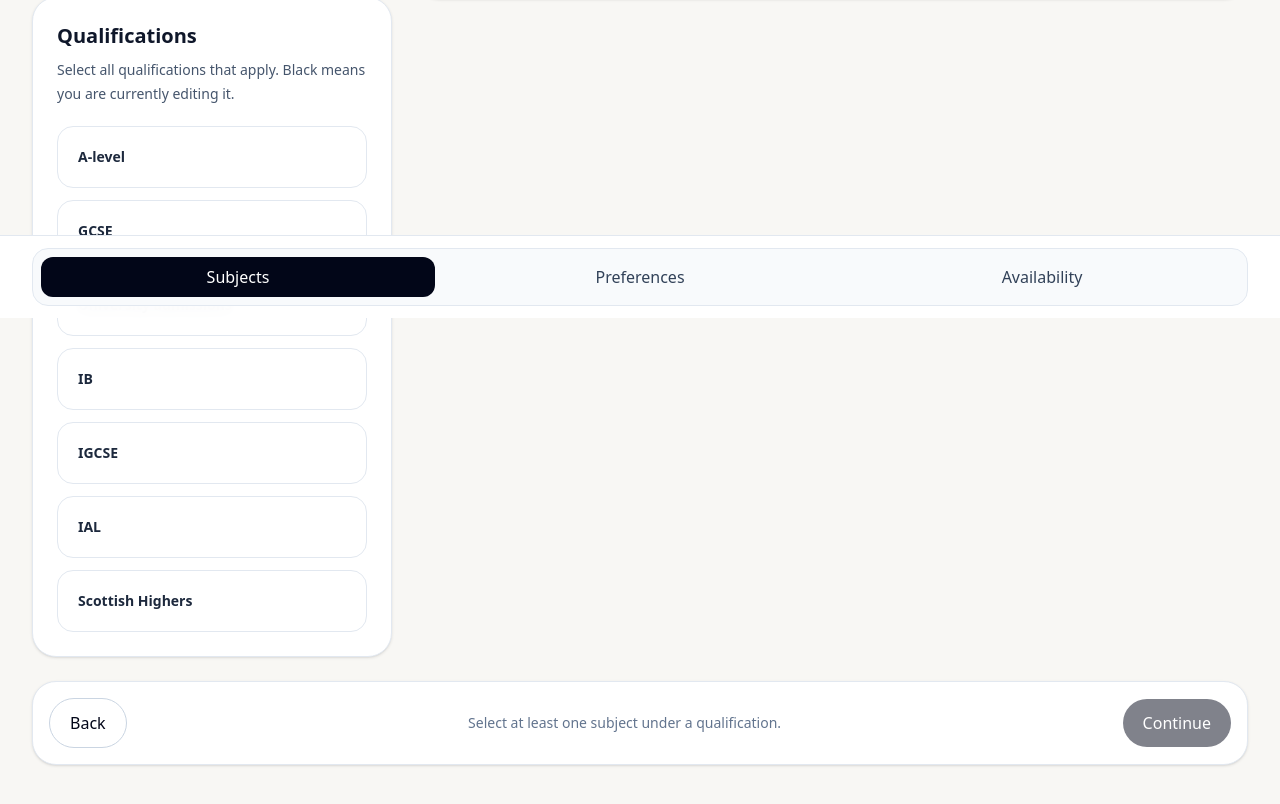
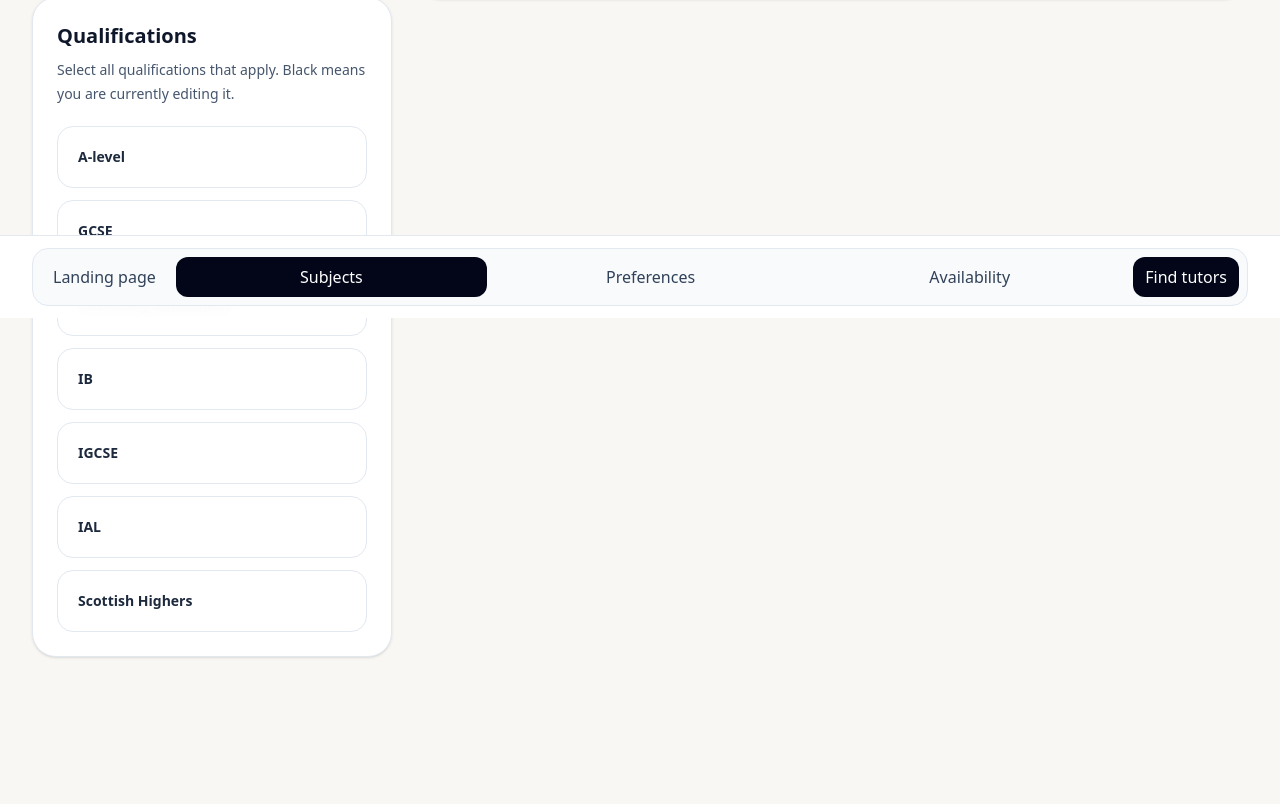
Before and after one commit to LogicGate-Admissions/tutoring-website, a Next.js app in the folder frontend/: page /student/onboarding/subjects in a window 1280 px wide. Shown: the part 482-1286 px from the top of the page. After the commit the page ends 1251 px from the top, so only its background shows below. Built offline with nearby package versions, Linux system fonts and the light colour scheme.

Commit message:
feat(onboarding tabs): landing page and find tutors on bottom [tus24]

```diff
--- a/frontend/src/domains/students/learning-profile/components/StudentAvailabilityStep.tsx
+++ b/frontend/src/domains/students/learning-profile/components/StudentAvailabilityStep.tsx
@@ -1,13 +1,11 @@
 'use client';
 
 import { useMemo, useState } from 'react';
-import { useRouter } from 'next/navigation';
 import { Badge } from '@/shared/components/Badge';
 import { Button } from '@/shared/components/Button';
 import { Card } from '@/shared/components/Card';
 import { Container } from '@/shared/components/Container';
 import { PageHeader } from '@/shared/components/PageHeader';
-import { ROUTES } from '@/shared/constants/routes';
 import { OptionCard } from '@/domains/students/learning-profile/components/OptionCard';
 import { StudentAvailabilityGrid } from '@/domains/students/learning-profile/components/StudentAvailabilityGrid';
 import { StudentOnboardingSectionBar } from '@/domains/students/learning-profile/components/StudentOnboardingSectionBar';
@@ -76,7 +74,6 @@ function getInitialSelectedPresetIds(savedAvailability: TimeBlock[]) {
  * Availability blocks need to stay readable, so overlapping times are merged.
  */
 export function StudentAvailabilityStep() {
-  const router = useRouter();
   const storedProfile = getStoredLearningProfile();
 
   const [selectedPresetIds, setSelectedPresetIds] = useState<string[]>(
@@ -188,11 +185,6 @@ export function StudentAvailabilityStep() {
     setSelectedBlockId(null);
   }
 
-  function finishOnboarding() {
-    updateStoredLearningProfile({ availability });
-    router.push(ROUTES.studentTutors);
-  }
-
   function saveDraftProfile() {
     updateStoredLearningProfile({ availability });
   }
@@ -295,14 +287,6 @@ export function StudentAvailabilityStep() {
                 These times will be used when you request a trial session.
               </p>
             </div>
-
-            <div className="flex flex-wrap gap-3">
-              <Button variant="secondary" href={ROUTES.studentOnboardingPreferences}>
-                Back
-              </Button>
-
-              <Button onClick={finishOnboarding}>Find tutors</Button>
-            </div>
           </div>
 
           <div className="mt-5 flex flex-wrap gap-2">
--- a/frontend/src/domains/students/learning-profile/components/StudentOnboardingSectionBar.tsx
+++ b/frontend/src/domains/students/learning-profile/components/StudentOnboardingSectionBar.tsx
@@ -35,10 +35,11 @@ const ONBOARDING_SECTIONS: Array<{
 ];
 
 /**
- * Sticky navigation for onboarding sections.
+ * Sticky navigation for student onboarding.
  *
- * Important behaviour: all sections stay navigable even if the current step
- * is incomplete, so students can move freely between sections.
+ * This is the main way students move around onboarding.
+ * It also gives them a direct route back to the landing page or forward
+ * to tutor discovery without forcing every onboarding section to be complete.
  */
 export function StudentOnboardingSectionBar({
   currentStep,
@@ -54,7 +55,16 @@ export function StudentOnboardingSectionBar({
   return (
     <div className="fixed inset-x-0 bottom-0 z-30 border-t border-slate-200 bg-white/95 py-3 backdrop-blur">
       <Container>
-        <div className="grid grid-cols-3 gap-2 rounded-2xl border border-slate-200 bg-slate-50 p-2">
+        <div className="grid gap-2 rounded-2xl border border-slate-200 bg-slate-50 p-2 md:grid-cols-[auto_1fr_auto]">
+          <button
+            type="button"
+            onClick={() => navigateTo(ROUTES.home)}
+            className="rounded-xl px-3 py-2 text-sm font-medium text-slate-700 transition hover:bg-white"
+          >
+            Landing page
+          </button>
+
+          <div className="grid grid-cols-3 gap-2">
             {ONBOARDING_SECTIONS.map((section) => {
               const isActive = section.id === currentStep;
 
@@ -75,6 +85,15 @@ export function StudentOnboardingSectionBar({
               );
             })}
           </div>
+
+          <button
+            type="button"
+            onClick={() => navigateTo(ROUTES.studentTutors)}
+            className="rounded-xl bg-slate-950 px-3 py-2 text-sm font-medium text-white transition hover:bg-slate-800"
+          >
+            Find tutors
+          </button>
+        </div>
       </Container>
     </div>
   );
--- a/frontend/src/domains/students/learning-profile/components/StudentPreferencesStep.tsx
+++ b/frontend/src/domains/students/learning-profile/components/StudentPreferencesStep.tsx
@@ -1,12 +1,9 @@
 'use client';
 
 import { useState } from 'react';
-import { useRouter } from 'next/navigation';
-import { Button } from '@/shared/components/Button';
 import { Card } from '@/shared/components/Card';
 import { Container } from '@/shared/components/Container';
 import { PageHeader } from '@/shared/components/PageHeader';
-import { ROUTES } from '@/shared/constants/routes';
 import { LEARNING_STYLE_OPTIONS } from '@/domains/students/learning-profile/constants/learningProfileOptions';
 import { OptionCard } from '@/domains/students/learning-profile/components/OptionCard';
 import { StudentOnboardingSectionBar } from '@/domains/students/learning-profile/components/StudentOnboardingSectionBar';
@@ -21,7 +18,6 @@ import {
  * This captures how the student prefers to learn, not just what they study.
  */
 export function StudentPreferencesStep() {
-  const router = useRouter();
   const [selectedStyles, setSelectedStyles] = useState<string[]>(
     getStoredLearningProfile().learningStyles
   );
@@ -32,11 +28,6 @@ export function StudentPreferencesStep() {
         ? currentStyles.filter((item) => item !== style)
         : [...currentStyles, style]
     );
-  }
-
-  function continueToAvailability() {
-    updateStoredLearningProfile({ learningStyles: selectedStyles });
-    router.push(ROUTES.studentOnboardingAvailability);
   }
 
   function saveDraftProfile() {
@@ -64,14 +55,6 @@ export function StudentPreferencesStep() {
               />
             ))}
           </div>
-
-          <div className="mt-8 flex items-center justify-between gap-4">
-            <Button variant="secondary" href={ROUTES.studentOnboardingSubjects}>
-              Back
-            </Button>
-
-            <Button onClick={continueToAvailability}>Continue</Button>
-          </div>
         </Card>
       </Container>
 
--- a/frontend/src/domains/students/learning-profile/components/StudentSubjectsStep.tsx
+++ b/frontend/src/domains/students/learning-profile/components/StudentSubjectsStep.tsx
@@ -1,7 +1,6 @@
 'use client';
 
 import { useMemo, useState } from 'react';
-import { useRouter } from 'next/navigation';
 import { Badge } from '@/shared/components/Badge';
 import { Button } from '@/shared/components/Button';
 import { Card } from '@/shared/components/Card';
@@ -52,7 +51,6 @@ function getSubjectsForCategory(
  * That means GCSE Maths and A-level Maths are different selections.
  */
 export function StudentSubjectsStep() {
-  const router = useRouter();
   const initialProfile = getStoredLearningProfile();
 
   const [subjectSelections, setSubjectSelections] = useState<
@@ -89,10 +87,6 @@ export function StudentSubjectsStep() {
   }, [activeCategory, showAllSubjects, subjectSearch]);
 
   const hasSelectedAnything = subjectSelections.length > 0;
-
-  const canContinue = subjectSelections.some(
-    (selection) => selection.subjects.length > 0
-  );
 
   function chooseCategory(category: QualificationCategory) {
     const alreadySelected = subjectSelections.some(
@@ -163,16 +157,6 @@ export function StudentSubjectsStep() {
     setActiveCategory('');
     setSubjectSearch('');
     setShowAllSubjects(false);
-  }
-
-  function continueToPreferences() {
-    if (!canContinue) return;
-
-    updateStoredLearningProfile({
-      subjectSelections,
-    });
-
-    router.push(ROUTES.studentOnboardingPreferences);
   }
 
   function saveDraftProfile() {
@@ -376,22 +360,6 @@ export function StudentSubjectsStep() {
             )}
           </Card>
         </div>
-
-        <div className="mt-6 flex items-center justify-between gap-4 rounded-3xl border border-slate-200 bg-white p-4 shadow-sm">
-          <Button variant="secondary" href={ROUTES.home}>
-            Back
-          </Button>
-
-          <p className="hidden text-sm text-slate-500 sm:block">
-            {canContinue
-              ? 'Ready to continue.'
-              : 'Select at least one subject under a qualification.'}
-          </p>
-
-          <Button disabled={!canContinue} onClick={continueToPreferences}>
-            Continue
-          </Button>
-        </div>
       </Container>
 
       <StudentOnboardingSectionBar
```
Lines whose indentation alone changed are shown as unchanged.
